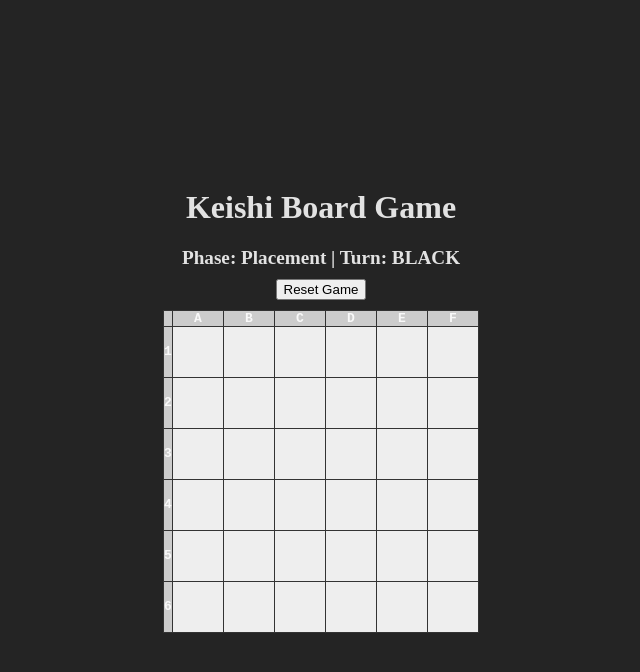
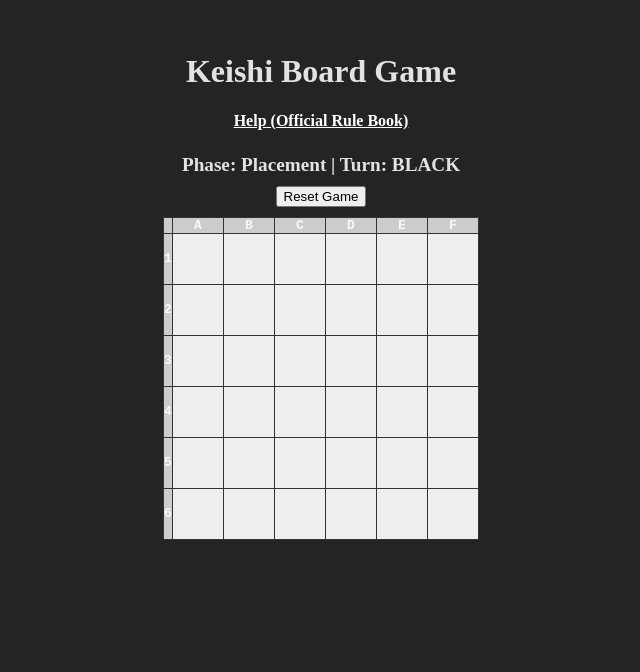
Before and after one commit to tessai9/keishi, a website built with Vite: page index.html in a window 1280 px wide. Shown: the whole page, without its empty margins (319-959 px from the left). Built offline with nearby package versions, Linux system fonts and the light colour scheme.

Commit message:
add help link

```diff
--- a/src/main.ts
+++ b/src/main.ts
@@ -2,8 +2,9 @@ import './style.css';
 import './components/board-grid.ts'; // Import the Web Component
 
 document.querySelector<HTMLDivElement>('#app')!.innerHTML = `
-  <div>
+  <div style="margin-bottom: 1.5rem;">
     <h1>Keishi Board Game</h1>
-    <board-grid></board-grid>
+    <a class="help-link" href="https://raw.githubusercontent.com/tessai9/keishi/refs/heads/main/docs/official_rule_book.md" target="_blank">Help (Official Rule Book)</a>
   </div>
+  <board-grid></board-grid>
 `;
--- a/src/style.css
+++ b/src/style.css
@@ -1,7 +1,9 @@
 body {
   margin: 0;
   display: flex;
-  place-items: center;
+  /* place-items: center; */
+  flex-direction: column;
+  justify-content: space-between;
   min-width: 320px;
   min-height: 100vh;
   background-color: #242424;
@@ -13,4 +15,9 @@ body {
   margin: 0 auto;
   padding: 2rem;
   text-align: center;
+
+  .help-link {
+    color: #FFF;
+    font-weight: bold;
+  }
 }
```
